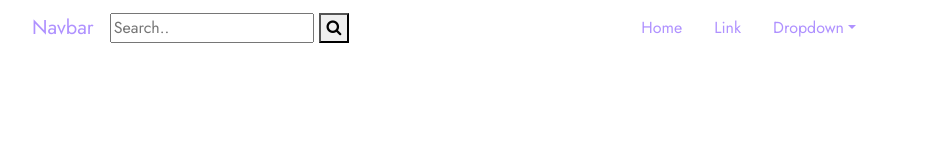
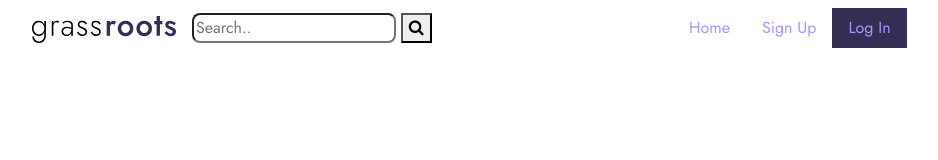
Before and after one commit to soga2001/Hackathon, a plain HTML site: page navbar.html in a window 1280 px wide. Shown: the whole page, without its empty margins (50-988 px from the left). Drawn offline with nearby package versions, Linux system fonts and the light colour scheme.

Commit message:
updating logo, updated nav links.

```diff
--- a/navbar.css
+++ b/navbar.css
@@ -1,4 +1,7 @@
 @import url("https://fonts.googleapis.com/css2?family=Jost:ital,wght@0,400;0,600;0,700;1,500&display=swap");
+html {
+  font-size: 100%;
+}
 
 body {
   font-family: Jost;
@@ -27,6 +30,7 @@ input {
   flex-grow: 2;
   font-family: Jost;
   font-weight: 400;
+  border-radius: 0.5rem;
 }
 
 .form {
@@ -37,12 +41,18 @@ input {
   background-color: white;
 }
 
-a {
-  color: #af91ff !important;
+input {
+  flex-grow: 2;
 }
 
-input {
+#logo {
   flex-grow: 2;
+  width: 9rem;
+}
+
+#login {
+  background-color: #332e54;
+  color: #fff !important;
 }
 
 /* .search input[type=text] {
--- a/navbar.html
+++ b/navbar.html
@@ -13,7 +13,7 @@
     <body>
         <nav class="navbar navbar-expand-lg">
             <div class="container">
-                <a class="navbar-brand" href="#">Navbar</a>
+                <a class="navbar-brand" href="#"><img src="assets/grassrootsLogo.svg" alt="grassroots logo" id="logo"></a>
                 <button class="navbar-toggler" type="button" data-toggle="collapse" data-target="#navbarSupportedContent" aria-controls="navbarSupportedContent" aria-expanded="false" aria-label="Toggle navigation">
                 <span class="navbar-toggler-icon"></span>
                 </button>
@@ -26,20 +26,24 @@
                 <div class="collapse navbar-collapse justify-content-center" id="navbarSupportedContent">
                     <ul class="nav">
                         <li class="nav-item active">
-                            <a class="nav-link" href="home.html">Home</a>
+                            <a class="nav-link" href="index.html">Home</a>
                         </li>
                         <li class="nav-item">
-                            <a class="nav-link" href="#">Link</a>
+                            <a class="nav-link" href="#">Sign Up</a>
                         </li>
-                        <li class="nav-item dropdown">
+                        <li class="nav-item" id="login">
+                            <a class="nav-link" href="#">Log In</a>
+                        </li>
+
+                        <!-- <li class="nav-item dropdown">
                             <a class="nav-link dropdown-toggle" href="#" id="navbarDropdown" role="button" data-toggle="dropdown" aria-haspopup="true" aria-expanded="false">
-                            Dropdown</a>
-                        <div class="dropdown-menu" aria-labelledby="navbarDropdown">
+                            Dropdown</a> -->
+                        <!-- <div class="dropdown-menu" aria-labelledby="navbarDropdown">
                             <a class="dropdown-item" href="#">Action</a>
                             <a class="dropdown-item" href="#">Another action</a>
                             <div class="dropdown-divider"></div>
                             <a class="dropdown-item" href="#">Something else here</a>
-                        </div>
+                        </div> -->
                         </li>
                     </ul>
                 </div>
```
Also changed, not shown: assets/grassrootsLogo.svg (added).
